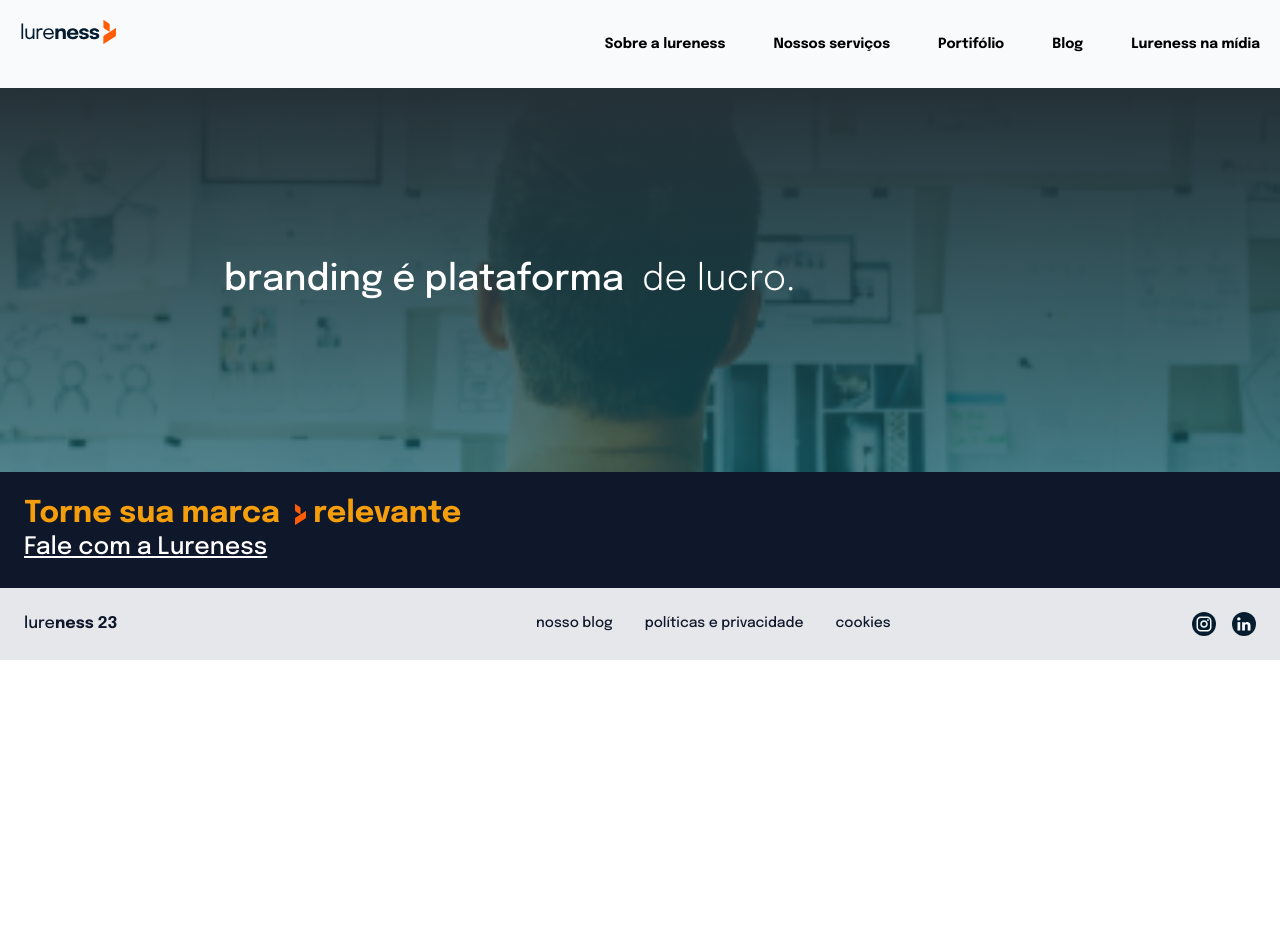
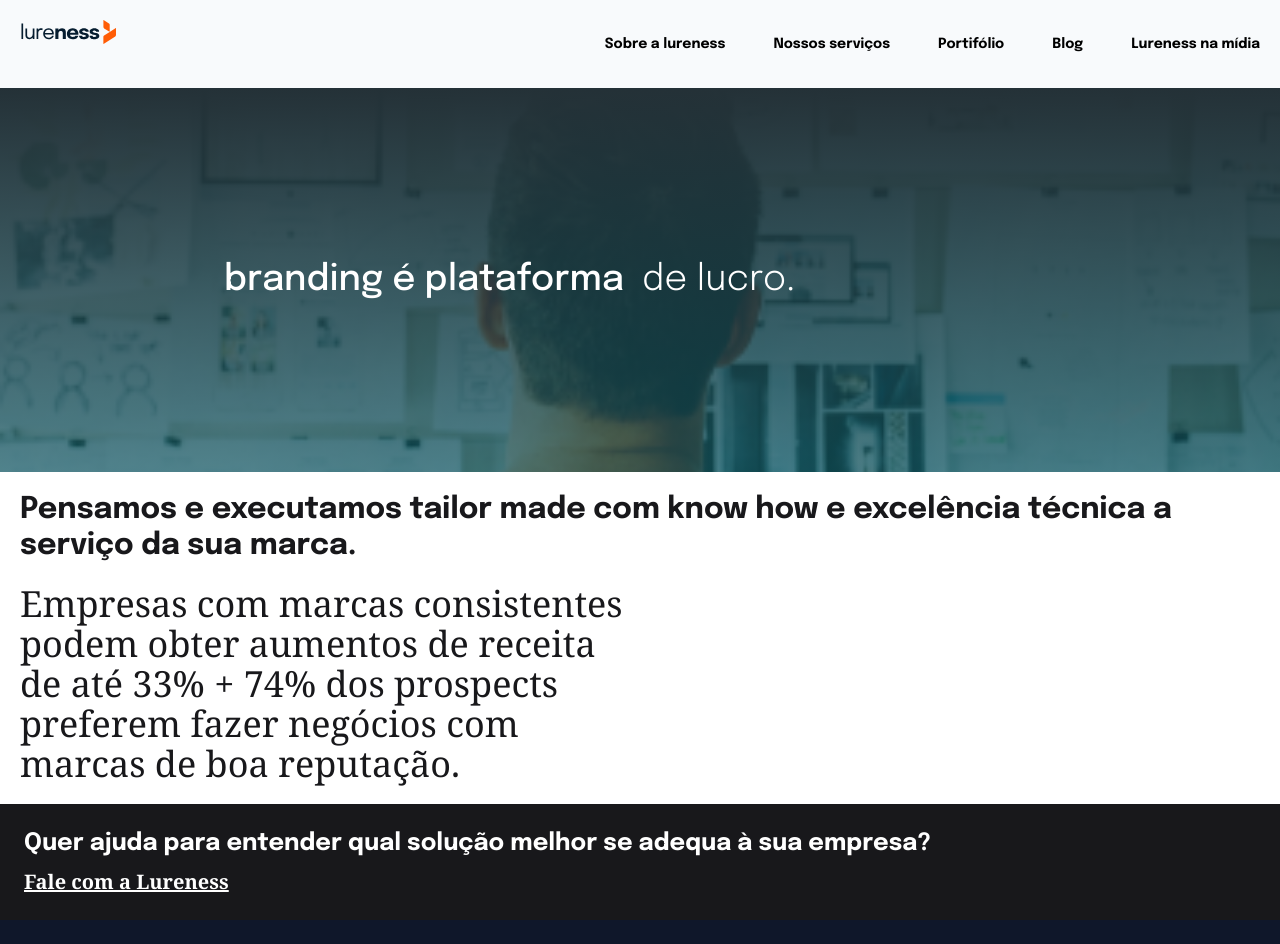
Before and after one commit to Jeyel92/lureness, a Next.js app: page /servicos in a window 1280 px wide. Shown: the top 944 px of the page. Before the commit the page ends 800 px from the top, so only its background shows below. Built offline with nearby package versions, Linux system fonts and the light colour scheme.

Commit message:
feat: Inclusão CTA pagina serviços

```diff
--- a/src/pages/servicos.tsx
+++ b/src/pages/servicos.tsx
@@ -1,6 +1,6 @@
+import Cta from '~/components/Cta'
 import Hero from '~/components/Hero'
 import Layout from '~/components/Layout'
-
 export default function ServicosPage() {
   return (
     <Layout>
@@ -16,6 +16,27 @@
           <span className=" font-bold md:font-light"> de lucro.</span>
         </h1>
       </Hero>
+      <section>
+        <div className="p-5  text-zinc-900  ">
+          <h2 className="w-full text-base md:text-3xl font-semibold mb-5">
+            Pensamos e executamos tailor made com know how e excelência técnica
+            a serviço da sua marca.
+          </h2>
+          <p className="w-full md:w-3/4 lg:w-2/3 xl:w-1/2  text-base md:text-4xl font-normal md:font-serif">
+            Empresas com marcas consistentes podem obter aumentos de receita de
+            até <span className="font-medium">33% + 74%</span> dos prospects
+            preferem fazer negócios com marcas de boa reputação.
+          </p>
+        </div>
+      </section>
+      <Cta bgColor="bg-zinc-900" customClass="gap-2">
+        <p className="w-[85%] md:w-3/5 lg:w-full text-white text-2xl font-medium md:text-2xl md:font-semibold">
+          Quer ajuda para entender qual solução melhor se adequa à sua empresa?
+        </p>
+        <div className=" text-slate-50 text-base font-medium underline md:text-white md:text-xl md:font-bold mt-2 font-serif">
+          Fale com a Lureness
+        </div>
+      </Cta>
     </Layout>
   )
 }
```
